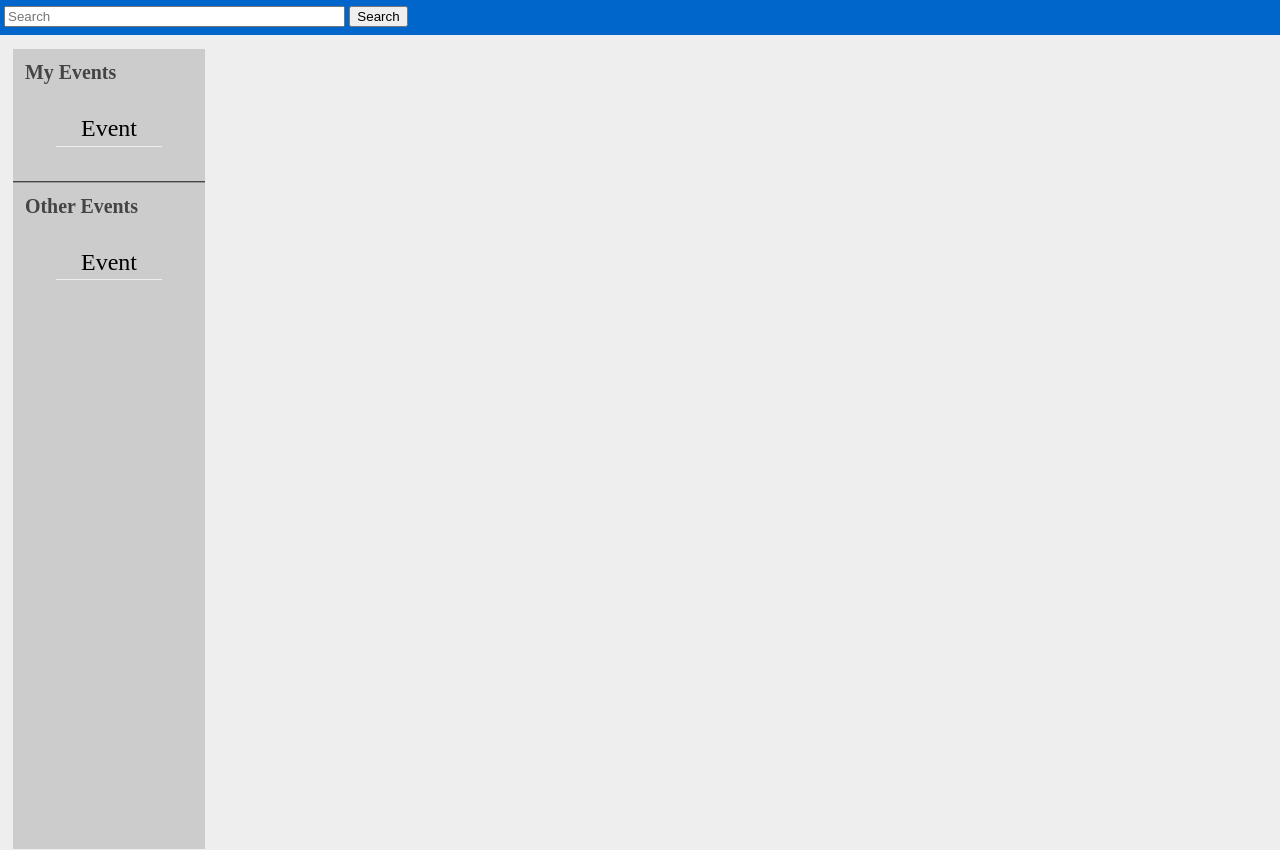
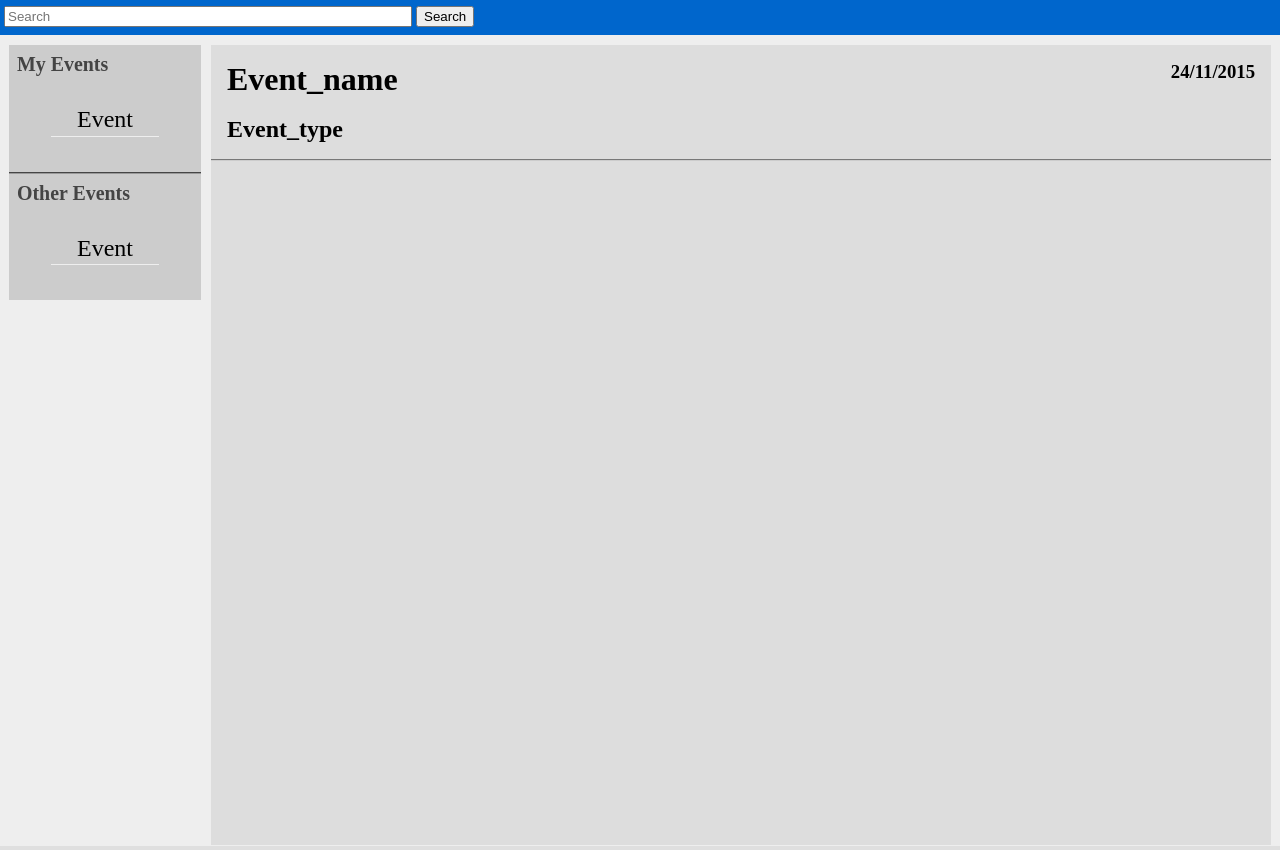
Before and after one commit to 444Duarte/LTW-Proj1, a PHP site: page /events.php in a window 1280 px wide. Run offline with PHP 8.4, Linux system fonts and the light colour scheme.

Commit message:
Event header finished

```diff
--- a/css/events.css
+++ b/css/events.css
@@ -10,26 +10,26 @@
 }
 
 .top-bar{
-	height: 2em;
+	height: 2rem;
 	background-color: #0066CC;
-	padding: 0.1em 0.25em;
+	padding: 0.1rem 0.25rem;
 	vertical-align: middle;
 	border-bottom: groove 1px #eeeeee;
 }
 
 .top-bar form{
 	height: 100%;
-	padding: 0.3em 0em;
+	padding: 0.3rem 0rem;
 }
 
 #search-bar{
-	width: 25em;
+	width: 25rem;
 }
 
 .left-bar{
 	width: 15%;
-	height: 100%;
-	margin: 0.5em;
+	/*height: 100%;*/
+	margin: 0.5rem;
 	float: left;
 	background-color: #cccccc;
     border: groove 1px #eeeeee;
@@ -39,7 +39,7 @@
 
 .left-bar > div{
 	border-bottom: groove 2px #999999;
-	padding: 0.5em;
+	padding: 0.5rem;
 	padding-bottom: 20%;
 
 }
@@ -53,8 +53,8 @@
 }
 
 .link-events a{
-	margin-top: 1em;
-	padding: 0.2em 15%;
+	margin-top: 1rem;
+	padding: 0.2rem 15%;
 	border-bottom: solid 1px #eeeeee;
 	text-decoration: none;
 	color: #000000;
@@ -67,6 +67,45 @@
 
 .left-bar div h5{
 	color: #444444;
+	-webkit-margin-before: 0rem;
+    -webkit-margin-after: 0.2rem;
+}
+
+.display-event{
+	height: 100%;
+	margin: 0.5rem;
+	background-color: #dddddd;
+    border: groove 1px #eeeeee;
+    overflow: auto;
+}
+
+#header{
+	display: inline-block;
+	min-height: 10%;
+	width: 100%;
+	padding: 1rem;
+	box-sizing: border-box;
+	border-bottom: groove 2px #cccccc
+}
+
+#header div:first-child{
+	float: left;
+	height: 100%;
+	width: auto;
+}
+
+#header *{
 	-webkit-margin-before: 0em;
-    -webkit-margin-after: 0.2em;
+    -webkit-margin-after: 0em;
 }
+#name{
+
+}
+
+#date{
+	float: right;
+}
+#type{
+	-webkit-margin-before: 0em;
+    -webkit-margin-after: 0em;
+}
--- a/events.php
+++ b/events.php
@@ -32,5 +32,19 @@
 			</div>
 		</div>
 	</div>
+
+
+	<div class="display-event">
+		<div id="header">
+			<div>
+				<h1 id="name">Event_name</h1>
+				<br>
+				<h2 id="type">Event_type</h2>
+			</div>
+			<h3 id="date">24/11/2015</h3>
+
+		</div>
+
+	</div>
 </body>
 </html>
```
